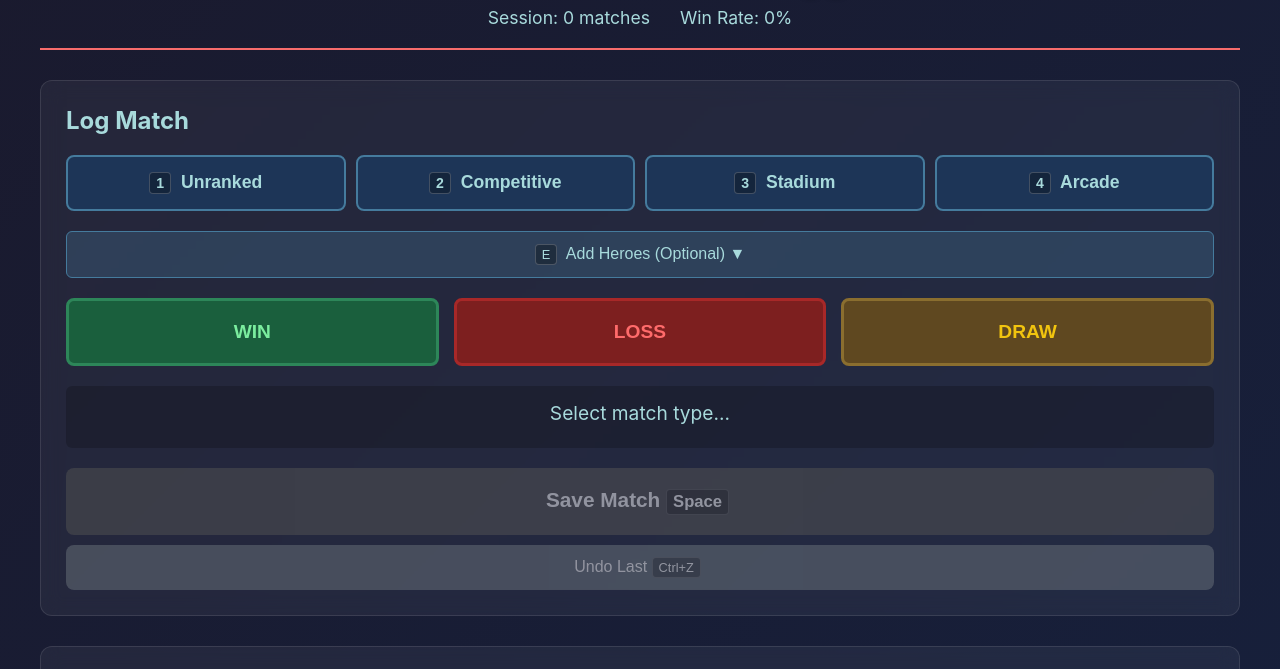
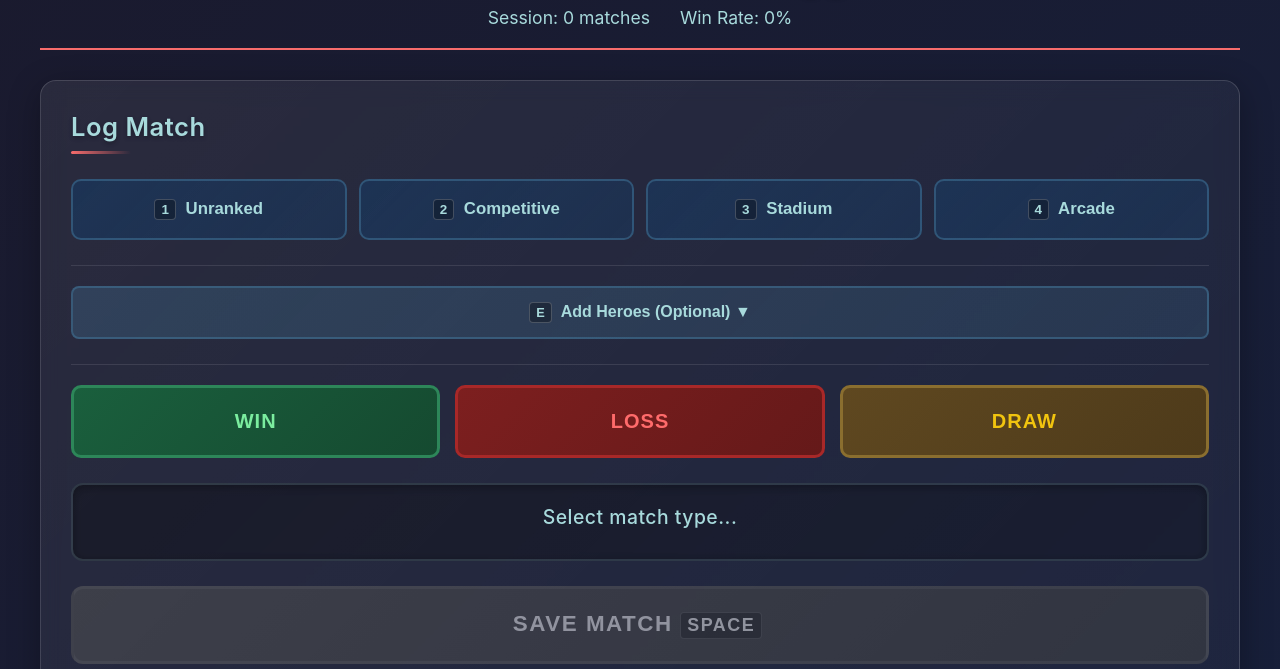
Before and after one commit to NewbGoob/overlog, a plain HTML site: page index.html in a window 1280 px wide. Shown: the part 72-741 px from the top of the page. Drawn offline with Linux system fonts and the light colour scheme.

Commit message:
UI tweaks

```diff
--- a/styles.css
+++ b/styles.css
@@ -45,86 +45,126 @@ main {
 }
 
 section {
-    background: rgba(255, 255, 255, 0.05);
-    border-radius: 12px;
-    padding: 25px;
+    background: linear-gradient(135deg, rgba(255, 255, 255, 0.07) 0%, rgba(255, 255, 255, 0.03) 100%);
+    border-radius: 16px;
+    padding: 30px;
     backdrop-filter: blur(10px);
-    border: 1px solid rgba(255, 255, 255, 0.1);
+    border: 1px solid rgba(255, 255, 255, 0.15);
+    box-shadow: 0 8px 32px rgba(0, 0, 0, 0.3);
 }
 
 h2 {
-    margin-bottom: 20px;
+    margin-bottom: 25px;
     color: #a8dadc;
-    font-size: 1.5em;
+    font-size: 1.6em;
+    font-weight: 600;
+    letter-spacing: 0.5px;
+    text-shadow: 0 2px 4px rgba(0, 0, 0, 0.3);
+    position: relative;
+    padding-bottom: 12px;
+}
+
+h2::after {
+    content: '';
+    position: absolute;
+    bottom: 0;
+    left: 0;
+    width: 60px;
+    height: 3px;
+    background: linear-gradient(90deg, #f76c6c, transparent);
+    border-radius: 2px;
 }
 
 /* Match Type Buttons */
 .match-type-buttons {
-    margin-bottom: 20px;
+    margin-bottom: 25px;
 }
 
 .parent-types {
     display: grid;
-    grid-template-columns: repeat(auto-fit, minmax(150px, 1fr));
-    gap: 10px;
+    grid-template-columns: repeat(auto-fit, minmax(160px, 1fr));
+    gap: 12px;
     margin-bottom: 15px;
 }
 
 .match-type-btn {
-    padding: 15px;
+    padding: 16px 20px;
     font-size: 1em;
-    font-weight: bold;
-    border: 2px solid #457b9d;
-    background: #1d3557;
+    font-weight: 600;
+    border: 2px solid rgba(69, 123, 157, 0.5);
+    background: linear-gradient(135deg, rgba(29, 53, 87, 0.9) 0%, rgba(29, 53, 87, 0.7) 100%);
     color: #a8dadc;
-    border-radius: 8px;
+    border-radius: 10px;
     cursor: pointer;
-    transition: all 0.2s;
+    transition: all 0.3s cubic-bezier(0.4, 0, 0.2, 1);
     position: relative;
+    overflow: hidden;
+}
+
+.match-type-btn::before {
+    content: '';
+    position: absolute;
+    top: 0;
+    left: -100%;
+    width: 100%;
+    height: 100%;
+    background: linear-gradient(90deg, transparent, rgba(168, 218, 220, 0.1), transparent);
+    transition: left 0.5s;
+}
+
+.match-type-btn:hover::before {
+    left: 100%;
 }
 
 .parent-type-btn {
-    font-size: 1.1em;
+    font-size: 1.05em;
+    padding: 18px 20px;
 }
 
 .match-type-btn:hover {
-    background: #457b9d;
+    background: linear-gradient(135deg, #457b9d 0%, #3a6682 100%);
     transform: translateY(-2px);
-    box-shadow: 0 4px 12px rgba(69, 123, 157, 0.4);
+    box-shadow: 0 6px 20px rgba(69, 123, 157, 0.5);
+    border-color: #a8dadc;
 }
 
 .match-type-btn.active {
-    background: #457b9d;
+    background: linear-gradient(135deg, #457b9d 0%, #5a9dc1 100%);
     border-color: #a8dadc;
-    box-shadow: 0 0 20px rgba(168, 218, 220, 0.4);
+    box-shadow: 0 0 25px rgba(168, 218, 220, 0.5), 0 4px 15px rgba(69, 123, 157, 0.3);
+    transform: scale(1.02);
 }
 
 /* Child Type Buttons */
 .child-types {
-    background: rgba(0, 0, 0, 0.2);
-    padding: 15px;
-    border-radius: 8px;
-    border: 1px solid rgba(255, 255, 255, 0.1);
-    margin-top: 10px;
+    background: linear-gradient(135deg, rgba(0, 0, 0, 0.3) 0%, rgba(0, 0, 0, 0.2) 100%);
+    padding: 18px;
+    border-radius: 10px;
+    border: 1px solid rgba(168, 218, 220, 0.2);
+    margin-top: 12px;
+    box-shadow: inset 0 2px 10px rgba(0, 0, 0, 0.3);
 }
 
 .child-types-header {
     color: #a8dadc;
-    font-size: 0.9em;
-    margin-bottom: 10px;
+    font-size: 0.85em;
+    margin-bottom: 12px;
     text-align: center;
-    font-style: italic;
+    font-weight: 600;
+    text-transform: uppercase;
+    letter-spacing: 1.2px;
+    opacity: 0.8;
 }
 
 .child-type-buttons {
     display: grid;
     grid-template-columns: repeat(auto-fit, minmax(140px, 1fr));
-    gap: 8px;
+    gap: 10px;
 }
 
 .child-type-btn {
     font-size: 0.95em;
-    padding: 12px;
+    padding: 13px 16px;
     background: rgba(29, 53, 87, 0.8);
     border-color: rgba(69, 123, 157, 0.6);
 }
@@ -134,57 +174,84 @@ h2 {
     display: grid;
     grid-template-columns: repeat(3, 1fr);
     gap: 15px;
-    margin-bottom: 20px;
+    margin-bottom: 25px;
+    margin-top: 25px;
+    padding-top: 20px;
+    border-top: 1px solid rgba(255, 255, 255, 0.1);
 }
 
 .result-btn {
-    padding: 20px;
-    font-size: 1.2em;
+    padding: 22px;
+    font-size: 1.25em;
     font-weight: bold;
     border: 3px solid;
-    border-radius: 8px;
+    border-radius: 10px;
     cursor: pointer;
-    transition: all 0.2s;
+    transition: all 0.3s cubic-bezier(0.4, 0, 0.2, 1);
     text-transform: uppercase;
+    letter-spacing: 1px;
+    position: relative;
+    overflow: hidden;
+}
+
+.result-btn::after {
+    content: '';
+    position: absolute;
+    top: 50%;
+    left: 50%;
+    width: 0;
+    height: 0;
+    border-radius: 50%;
+    background: rgba(255, 255, 255, 0.1);
+    transform: translate(-50%, -50%);
+    transition: width 0.6s, height 0.6s;
+}
+
+.result-btn:hover::after {
+    width: 300px;
+    height: 300px;
 }
 
 .result-btn.win {
-    background: #1a5f3d;
+    background: linear-gradient(135deg, #1a5f3d 0%, #154a30 100%);
     border-color: #2d8659;
     color: #7bed9f;
 }
 
 .result-btn.win:hover,
 .result-btn.win.active {
-    background: #2d8659;
-    box-shadow: 0 0 20px rgba(123, 237, 159, 0.4);
-    transform: translateY(-2px);
+    background: linear-gradient(135deg, #2d8659 0%, #22664a 100%);
+    box-shadow: 0 0 30px rgba(123, 237, 159, 0.5), 0 5px 20px rgba(45, 134, 89, 0.3);
+    transform: translateY(-3px);
+    border-color: #7bed9f;
 }
 
 .result-btn.loss {
-    background: #7d1f1f;
+    background: linear-gradient(135deg, #7d1f1f 0%, #651919 100%);
     border-color: #a82828;
     color: #ff6b6b;
 }
 
 .result-btn.loss:hover,
 .result-btn.loss.active {
-    background: #a82828;
-    box-shadow: 0 0 20px rgba(255, 107, 107, 0.4);
-    transform: translateY(-2px);
+    background: linear-gradient(135deg, #a82828 0%, #8a2020 100%);
+    box-shadow: 0 0 30px rgba(255, 107, 107, 0.5), 0 5px 20px rgba(168, 40, 40, 0.3);
+    transform: translateY(-3px);
+    border-color: #ff6b6b;
 }
 
 .result-btn.draw {
-    background: #5f4820;
+    background: linear-gradient(135deg, #5f4820 0%, #4d3a1a 100%);
     border-color: #8a6e2f;
     color: #f1c40f;
 }
 
 .result-btn.draw:hover,
 .result-btn.draw.active {
-    background: #8a6e2f;
-    box-shadow: 0 0 20px rgba(241, 196, 15, 0.4);
-    transform: translateY(-2px);
+    background: linear-gradient(135deg, #8a6e2f 0%, #6e5726 100%);
+    box-shadow: 0 0 30px rgba(241, 196, 15, 0.5), 0 5px 20px rgba(138, 110, 47, 0.3);
+    transform: translateY(-3px);
+    border-color: #f1c40f;
 }
 
 /* Keyboard Focus Indicator */
@@ -210,20 +277,22 @@ h2 {
 
 /* Recent Heroes */
 .recent-heroes-container {
-    margin-bottom: 15px;
-    padding: 12px;
-    background: rgba(243, 156, 18, 0.1);
-    border: 1px solid rgba(243, 156, 18, 0.3);
-    border-radius: 8px;
+    margin-bottom: 20px;
+    padding: 16px;
+    background: linear-gradient(135deg, rgba(243, 156, 18, 0.15) 0%, rgba(243, 156, 18, 0.08) 100%);
+    border: 2px solid rgba(243, 156, 18, 0.3);
+    border-radius: 10px;
+    box-shadow: 0 4px 15px rgba(243, 156, 18, 0.1);
 }
 
 .recent-heroes-header {
     color: #f39c12;
-    font-size: 0.9em;
+    font-size: 0.85em;
     font-weight: bold;
-    margin-bottom: 8px;
+    margin-bottom: 10px;
     text-transform: uppercase;
-    letter-spacing: 1px;
+    letter-spacing: 1.5px;
+    text-align: center;
 }
 
 .recent-heroes-buttons {
@@ -255,30 +324,37 @@ h2 {
 /* Hero Selection */
 .hero-section-wrapper {
     margin-bottom: 20px;
+    padding-top: 20px;
+    border-top: 1px solid rgba(255, 255, 255, 0.1);
 }
 
 .hero-toggle-btn {
     width: 100%;
-    padding: 12px;
+    padding: 14px;
     font-size: 1em;
-    background: rgba(69, 123, 157, 0.3);
+    font-weight: 600;
+    background: linear-gradient(135deg, rgba(69, 123, 157, 0.3) 0%, rgba(69, 123, 157, 0.2) 100%);
     color: #a8dadc;
-    border: 1px solid #457b9d;
-    border-radius: 6px;
+    border: 2px solid rgba(69, 123, 157, 0.5);
+    border-radius: 8px;
     cursor: pointer;
-    transition: all 0.2s;
+    transition: all 0.3s cubic-bezier(0.4, 0, 0.2, 1);
 }
 
 .hero-toggle-btn:hover {
-    background: rgba(69, 123, 157, 0.5);
+    background: linear-gradient(135deg, rgba(69, 123, 157, 0.5) 0%, rgba(69, 123, 157, 0.4) 100%);
+    border-color: #a8dadc;
+    transform: translateY(-1px);
+    box-shadow: 0 4px 15px rgba(69, 123, 157, 0.3);
 }
 
 .hero-selection {
-    margin-top: 10px;
-    padding: 15px;
-    background: rgba(0, 0, 0, 0.2);
-    border-radius: 6px;
-    border: 1px solid rgba(255, 255, 255, 0.1);
+    margin-top: 12px;
+    padding: 18px;
+    background: linear-gradient(135deg, rgba(0, 0, 0, 0.3) 0%, rgba(0, 0, 0, 0.2) 100%);
+    border-radius: 10px;
+    border: 1px solid rgba(255, 255, 255, 0.15);
+    box-shadow: inset 0 2px 10px rgba(0, 0, 0, 0.3);
 }
 
 .hero-container {
@@ -368,86 +444,133 @@ h2 {
 /* Current Selection */
 .current-selection {
     text-align: center;
-    padding: 15px;
-    background: rgba(0, 0, 0, 0.2);
-    border-radius: 6px;
-    margin-bottom: 20px;
-    font-size: 1.2em;
-    min-height: 50px;
+    padding: 20px 24px;
+    background: linear-gradient(135deg, rgba(0, 0, 0, 0.3) 0%, rgba(0, 0, 0, 0.2) 100%);
+    border-radius: 12px;
+    margin-bottom: 25px;
+    font-size: 1.1em;
+    min-height: 70px;
     display: flex;
     flex-direction: column;
     align-items: center;
     justify-content: center;
-    gap: 8px;
+    gap: 10px;
+    border: 2px solid rgba(168, 218, 220, 0.15);
+    box-shadow: inset 0 2px 10px rgba(0, 0, 0, 0.3);
 }
 
 #selectedType {
     color: #a8dadc;
+    font-size: 1.1em;
+    font-weight: 500;
+    letter-spacing: 0.5px;
 }
 
 #selectedResult {
     font-weight: bold;
+    font-size: 1.3em;
+    text-transform: uppercase;
+    letter-spacing: 1.5px;
+    text-shadow: 0 2px 8px rgba(0, 0, 0, 0.5);
 }
 
 #selectedResult.win {
     color: #7bed9f;
+    text-shadow: 0 0 15px rgba(123, 237, 159, 0.4);
 }
 
 #selectedResult.loss {
     color: #ff6b6b;
+    text-shadow: 0 0 15px rgba(255, 107, 107, 0.4);
 }
 
 #selectedResult.draw {
     color: #f1c40f;
+    text-shadow: 0 0 15px rgba(241, 196, 15, 0.4);
 }
 
 #selectedHeroes {
-    font-size: 0.85em;
+    font-size: 0.9em;
     color: #f39c12;
-    font-style: italic;
+    font-weight: 500;
+    padding: 8px 16px;
+    background: rgba(243, 156, 18, 0.1);
+    border-radius: 6px;
+    border: 1px solid rgba(243, 156, 18, 0.2);
 }
 
 /* Save Button */
 .save-btn {
     width: 100%;
-    padding: 20px;
-    font-size: 1.3em;
+    padding: 22px;
+    font-size: 1.4em;
     font-weight: bold;
-    background: #f76c6c;
+    background: linear-gradient(135deg, #f76c6c 0%, #e85a5a 100%);
     color: white;
-    border: none;
-    border-radius: 8px;
+    border: 3px solid rgba(255, 255, 255, 0.2);
+    border-radius: 12px;
     cursor: pointer;
-    transition: all 0.2s;
-    margin-bottom: 10px;
+    transition: all 0.3s cubic-bezier(0.4, 0, 0.2, 1);
+    margin-bottom: 12px;
+    text-transform: uppercase;
+    letter-spacing: 1.5px;
+    position: relative;
+    overflow: hidden;
+}
+
+.save-btn::before {
+    content: '';
+    position: absolute;
+    top: 0;
+    left: -100%;
+    width: 100%;
+    height: 100%;
+    background: linear-gradient(90deg, transparent, rgba(255, 255, 255, 0.2), transparent);
+    transition: left 0.5s;
+}
+
+.save-btn:hover:not(:disabled)::before {
+    left: 100%;
 }
 
 .save-btn:hover:not(:disabled) {
-    background: #ff5252;
-    transform: translateY(-2px);
-    box-shadow: 0 6px 20px rgba(247, 108, 108, 0.4);
+    background: linear-gradient(135deg, #ff5252 0%, #f94444 100%);
+    transform: translateY(-3px) scale(1.02);
+    box-shadow: 0 8px 30px rgba(247, 108, 108, 0.6), 0 0 40px rgba(247, 108, 108, 0.3);
+    border-color: rgba(255, 255, 255, 0.4);
+}
+
+.save-btn:active:not(:disabled) {
+    transform: translateY(-1px) scale(1.01);
 }
 
 .save-btn:disabled {
-    background: #555;
+    background: linear-gradient(135deg, #555 0%, #444 100%);
     cursor: not-allowed;
     opacity: 0.5;
+    border-color: rgba(255, 255, 255, 0.1);
 }
 
 .undo-btn {
     width: 100%;
-    padding: 12px;
+    padding: 14px;
     font-size: 1em;
-    background: #6c757d;
+    font-weight: 600;
+    background: linear-gradient(135deg, #6c757d 0%, #5a6268 100%);
     color: white;
-    border: none;
-    border-radius: 8px;
+    border: 2px solid rgba(255, 255, 255, 0.1);
+    border-radius: 10px;
     cursor: pointer;
-    transition: all 0.2s;
+    transition: all 0.3s cubic-bezier(0.4, 0, 0.2, 1);
+    text-transform: uppercase;
+    letter-spacing: 1px;
 }
 
 .undo-btn:hover:not(:disabled) {
-    background: #5a6268;
+    background: linear-gradient(135deg, #5a6268 0%, #495057 100%);
+    transform: translateY(-2px);
+    box-shadow: 0 4px 15px rgba(108, 117, 125, 0.4);
+    border-color: rgba(255, 255, 255, 0.2);
 }
 
 .undo-btn:disabled {
```
Also changed, not shown: 1 other file.
